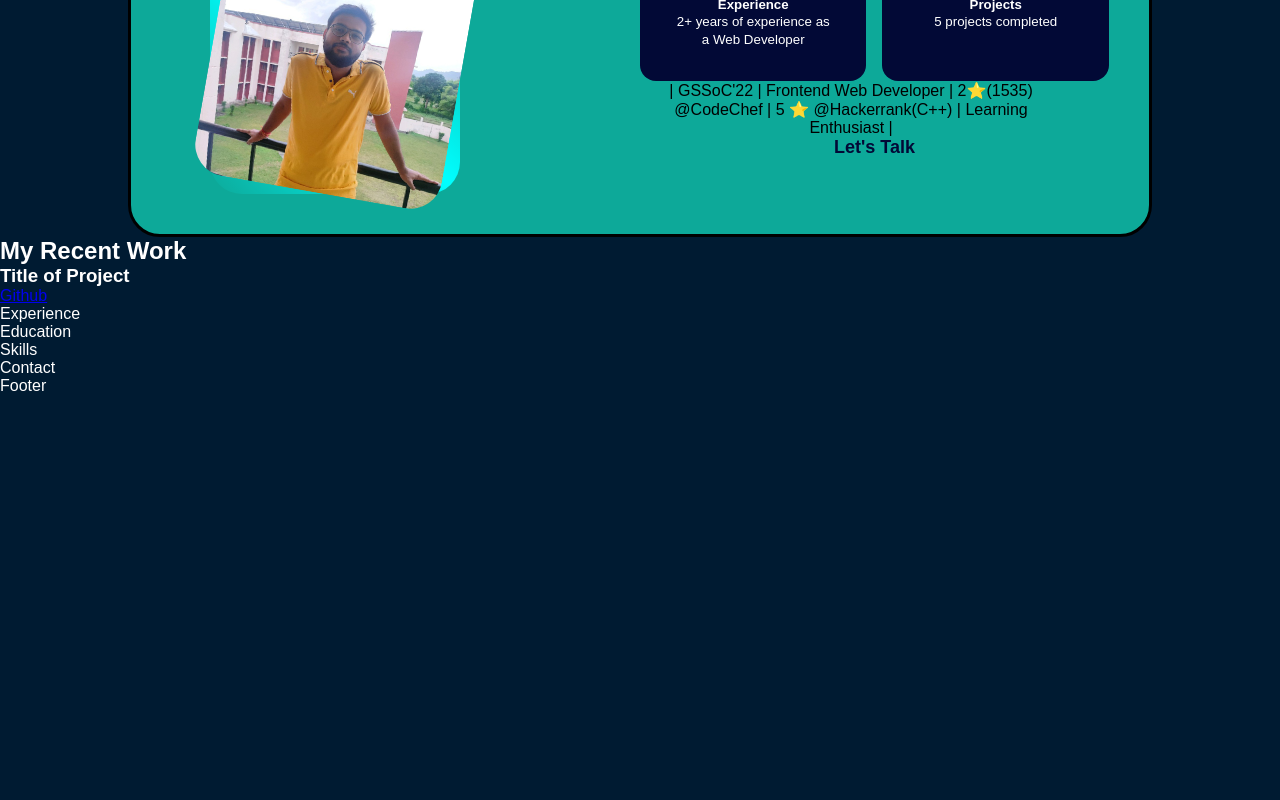
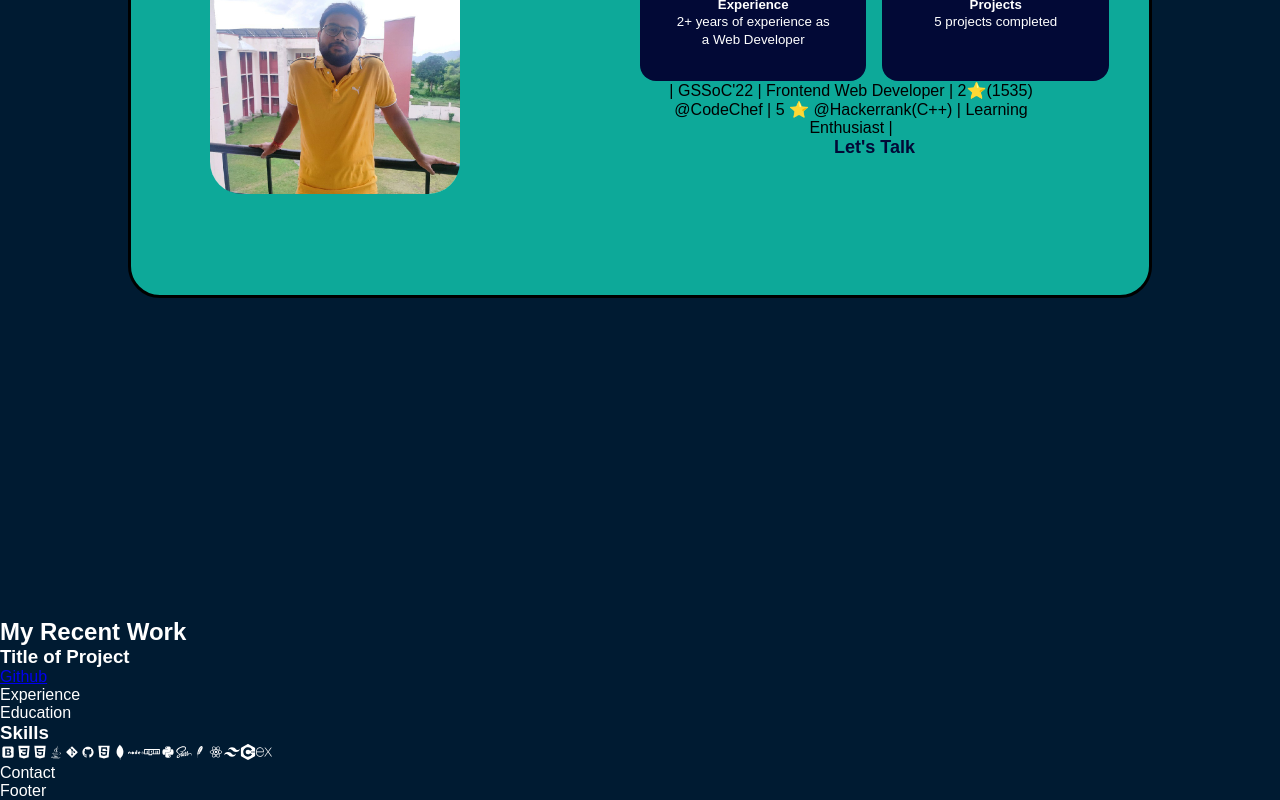
Before and after one commit to kunalkatara12/MyPortfolio, a React (Create React App) app: page / in a window 1280 px wide. Shown: the part 997-1797 px from the top of the page. Before the commit the page ends 1392 px from the top, so only its background shows below. Built offline with nearby package versions, Linux system fonts and the light colour scheme.

Commit message:
changes in skill section

```diff
--- a/src/components/About/About.scss
+++ b/src/components/About/About.scss
@@ -3,15 +3,17 @@
   width: 100%;
     display: flex;
     justify-content: center;
+    height:100vh;
 }
-#about__div {   width: 80%;
+#about__div {
+    width: 80%;
     padding: 40px;
     background-color: #0da999;
     overflow: hidden;
     border: 3px solid black;
     border-radius: 2rem;
 
-
+height:60vh;
 }
 
 
@@ -71,12 +73,12 @@ img {
     height: 250px;
     border-radius: 2rem;
     overflow: hidden;
-    transform: rotate(10deg);
+    transform: rotate(0deg);
     transition: 2s;
 }
 
 img:hover {
-    transform: rotate(0deg);
+    transform: rotate(-10deg);
 }
 
 #about__para {
--- a/src/components/Skills/Skills.jsx
+++ b/src/components/Skills/Skills.jsx
@@ -1,9 +1,52 @@
-import React from 'react'
-
+import React from "react";
+import "./Skills.scss";
+import {
+  DiCss3,
+  DiBootstrap,
+  DiHtml5,
+  DiJava,
+  DiGit,
+  DiGithubBadge,
+  DiJavascript,
+  DiMongodb,
+  DiNodejs,
+  DiNpm,
+  DiPython,
+  DiSass,
+  DiSqllite,
+  DiReact,
+} from "react-icons/di";
+import { SiTailwindcss, SiCplusplus,  SiExpress } from "react-icons/si";
 const Skills = () => {
   return (
-    <div>Skills</div>
-  )
-}
+    <>
+      <div id="skills">
+        <section id="skills__section">
+          <h3 id="title">Skills</h3>
+          <div id="skills__circular-progress"></div>
+          <div id="skills__tools-techno">
+            <DiBootstrap className="tech__icons" />
+            <DiCss3 className="tech__icons" />
+            <DiHtml5 className="tech__icons" />
+            <DiJava className="tech__icons" />
+            <DiGit className="tech__icons" />
+            <DiGithubBadge className="tech__icons" />
+            <DiJavascript className="tech__icons" />
+            <DiMongodb className="tech__icons" />
+            <DiNodejs className="tech__icons" />
+            <DiNpm className="tech__icons" />
+            <DiPython className="tech__icons" />
+            <DiSass className="tech__icons" />
+            <DiSqllite className="tech__icons" />
+            <DiReact className="tech__icons" />
+            <SiTailwindcss className="tech__icons" />
+            <SiCplusplus className="tech__icons" />
+            <SiExpress className="tech__icons" />
+          </div>
+        </section>
+      </div>
+    </>
+  );
+};
 
-export default Skills
+export default Skills;
```
